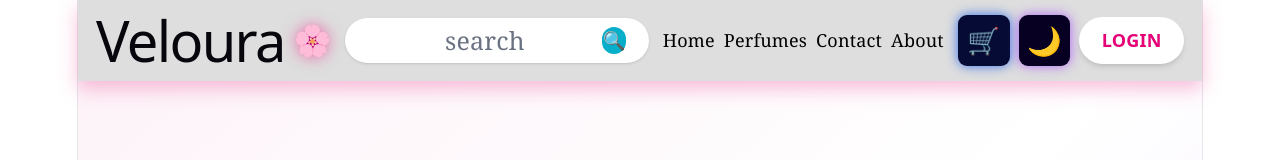
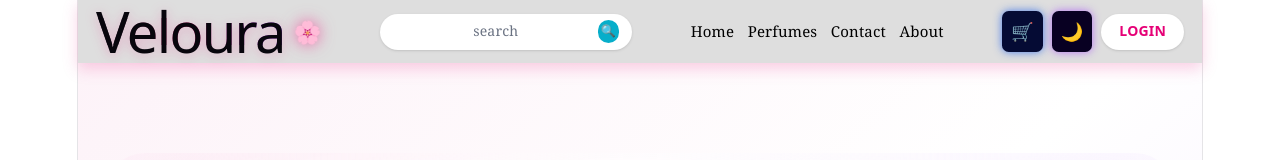
Before and after one commit to harshaprasad599651-prog/Veloura-Perfume-Store, a Vue app: page / in a window 1280 px wide. Shown: the top 160 px of the page. Built offline with nearby package versions, Linux system fonts and the light colour scheme; no server answers.

Commit message:
Reduced size of Navigation Bar as usual

```diff
--- a/src/components/Layout/AppHeader.vue
+++ b/src/components/Layout/AppHeader.vue
@@ -1,33 +1,35 @@
 <script setup lang="ts"></script>
 
 <template>
-  <header class="sticky top-0 z-50 bg-[#dedede] shadow-[0_8px_18px_rgba(236,72,153,0.35)]">
-    <div class="mx-auto flex h-18 max-w-7xl items-center justify-between px-4">
-
+  <header class="sticky top-0 z-50 bg-[#dedede] shadow-[0_6px_14px_rgba(236,72,153,0.25)]">
+    <div class="mx-auto flex h-14 max-w-7xl items-center justify-between px-4">
       <!-- Logo -->
       <div class="flex items-center gap-2">
-        <h1 class="font-serif text-[34px] tracking-[0.22em] text-black">
+        <h1
+          class="bg-linear-to-r from-[#111827] via-[#db2777] to-[#7e22ce] bg-clip-text font-serif text-[26px] font-bold tracking-[0.2em] text-transparent drop-shadow-[0_2px_6px_rgba(236,72,153,0.35)]"
+        >
           Veloura
         </h1>
-        <span class="text-[30px] drop-shadow-[0_0_8px_rgba(236,72,153,0.8)]">
+
+        <span class="text-[22px] drop-shadow-[0_0_8px_rgba(236,72,153,0.8)]">
           🌸
         </span>
       </div>
 
       <!-- Search -->
-      <div class="hidden h-10 w-67.5 items-center rounded-full bg-white px-5 shadow-sm md:flex">
+      <div class="hidden h-8 w-56 items-center rounded-full bg-white px-3 shadow-sm md:flex">
         <input
           type="text"
           placeholder="search"
-          class="w-full bg-transparent text-center font-serif text-[25px] text-gray-500 outline-none placeholder:text-gray-500"
+          class="w-full bg-transparent text-center font-serif text-[14px] text-gray-500 outline-none placeholder:text-gray-500"
         />
-        <button class="flex h-6 w-6 items-center justify-center rounded-full bg-[#07aeca] text-white">
+        <button class="flex h-5 w-5 items-center justify-center rounded-full bg-[#07aeca] text-[12px] text-white">
           🔍
         </button>
       </div>
 
-      <!-- Nav (FIXED spacing) -->
-      <nav class="hidden items-center gap-2 font-serif text-[18px] text-black md:flex">
+      <!-- Nav -->
+      <nav class="hidden items-center gap-3 font-serif text-[15px] text-black md:flex">
         <a href="#home" class="hover:text-pink-500">Home</a>
         <a href="#perfumes" class="hover:text-pink-500">Perfumes</a>
         <a href="#contact" class="hover:text-pink-500">Contact</a>
@@ -36,15 +38,15 @@
 
       <!-- Right Buttons -->
       <div class="flex items-center gap-2">
-        <button class="flex h-11.5 w-11.5 items-center justify-center rounded-lg bg-[#050b34] text-[26px] shadow-[0_0_12px_rgba(37,99,235,0.9)]">
+        <button class="flex h-9 w-9 items-center justify-center rounded-md bg-[#050b34] text-[18px] shadow-[0_0_8px_rgba(37,99,235,0.8)]">
           🛒
         </button>
 
-        <button class="flex h-11.5 w-11.5 items-center justify-center rounded-lg bg-[#080022] text-[28px] shadow-[0_0_12px_rgba(168,85,247,0.9)]">
+        <button class="flex h-9 w-9 items-center justify-center rounded-md bg-[#080022] text-[18px] shadow-[0_0_8px_rgba(168,85,247,0.8)]">
           🌙
         </button>
 
-        <button class="h-10.5 rounded-full bg-white px-5 font-semibold text-[18px] text-pink-600 shadow-md hover:bg-pink-50">
+        <button class="h-8 rounded-full bg-white px-4 text-[14px] font-semibold text-pink-600 shadow hover:bg-pink-50">
           LOGIN
         </button>
       </div>
```
